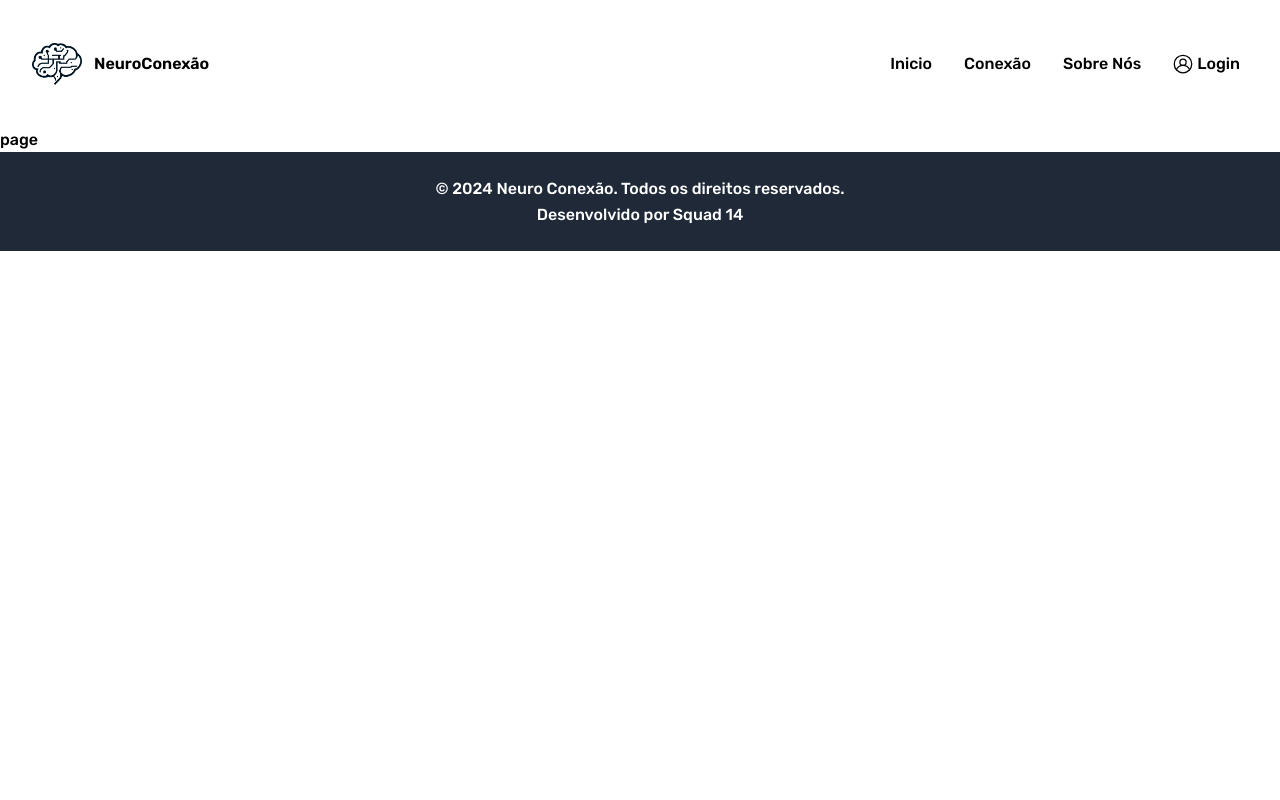
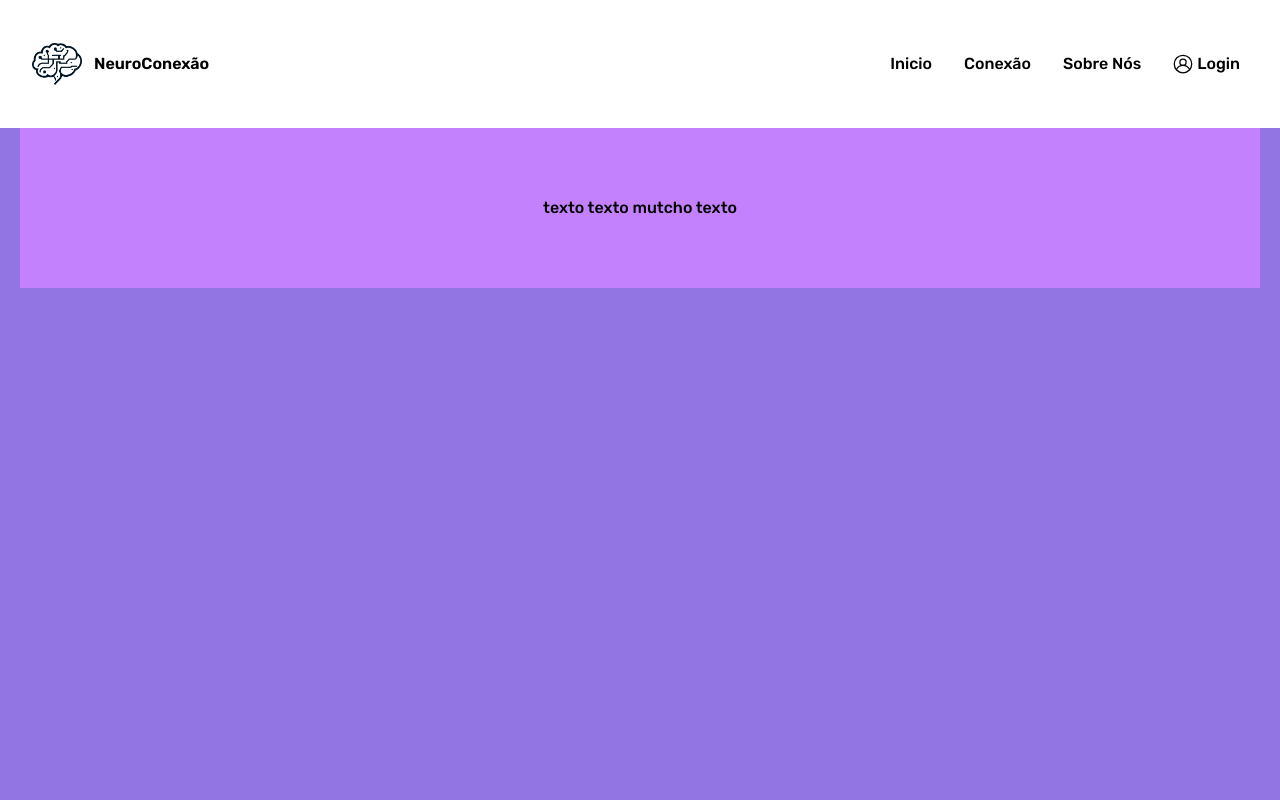
Before and after one commit to RecodeSquad14/NeuroConexao, a Next.js app: page /conexao in a window 1280 px wide. Shown: the top 800 px of the page. Built offline with nearby package versions, Linux system fonts and the light colour scheme.

Commit message:
criação de card

```diff
--- a/src/app/conexao/page.js
+++ b/src/app/conexao/page.js
@@ -1,7 +1,14 @@
+import Card from "@/components/card/card";
 import React from "react";
 
+
+
 function page() {
-  return <div>page</div>;
+  return (
+    <div className="bg-primary h-screen">
+      <Card/>
+    </div>
+  );
 }
 
 export default page;
--- /dev/null
+++ b/src/components/card/card.jsx
@@ -0,0 +1,14 @@
+import React from 'react'
+import GridContainer from '../grid/GridContainer'
+
+function Card() {
+  return (
+    <div>
+        <GridContainer className="bg-secondary flex flex-col gap-7 justify-center items-center h-40 md:flex-row">
+        <p>texto texto mutcho texto</p>
+        </GridContainer>
+    </div>
+  )
+}
+
+export default Card
```
